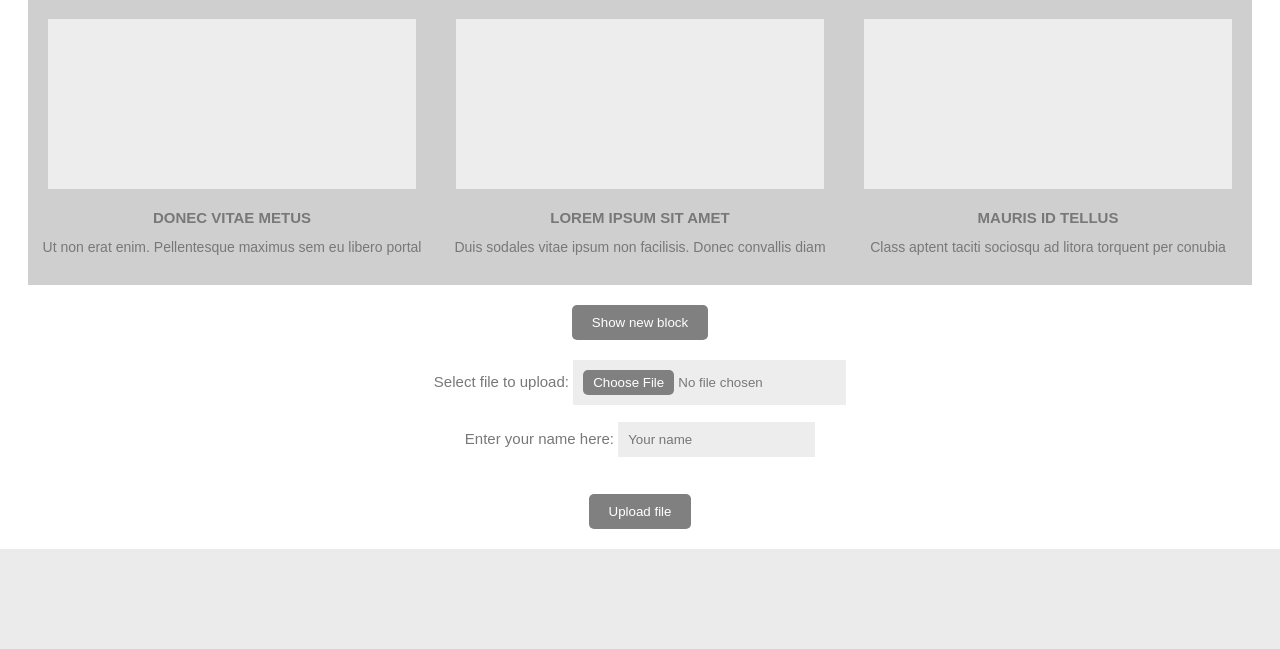
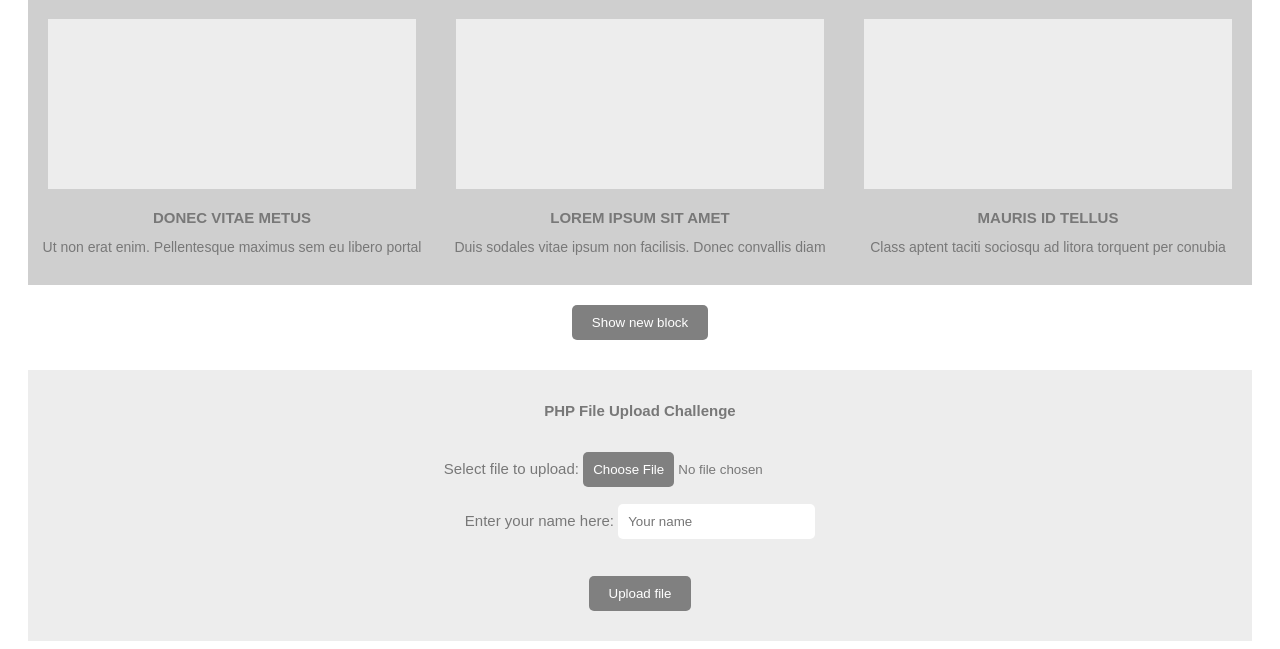
Before and after one commit to ErdbeerenindenBergen/php-project, a PHP site: page / in a window 1280 px wide. Shown: the part 675-1324 px from the top of the page. Before the commit the page ends 1224 px from the top, so only its background shows below. Run offline with PHP 8.4, Linux system fonts and the light colour scheme.

Commit message:
updating upload form formatting

```diff
--- a/index.php
+++ b/index.php
@@ -80,9 +80,10 @@
 
     </footer>
 
-    <button onclick="showNewBlock()">Show new block</button>
+    <button class="duplicate-block-button" onclick="showNewBlock()">Show new block</button>
 
     <form class="upload-form" action="upload.php" method="POST" enctype="multipart/form-data">
+        <h2 class="upload-form-heading">PHP File Upload Challenge</h2>
         Select file to upload:
         <input class="file-box" type="file" name="fileToUpload" id="fileToUpload">
         <br /><br />
--- a/style.css
+++ b/style.css
@@ -168,16 +168,33 @@ button:hover {
     cursor: pointer;
 }
 
+.duplicate-block-button {
+    margin-bottom: 30px;
+}
+
+.upload-form-heading {
+    padding-bottom: 20px;
+}
+
+.upload-form {
+    background-color: rgb(237, 237, 237);
+    padding: 20px 0 10px;
+}
+
 input {
     justify-content: center;
 }
 
-.input-box,
-.file-box {
+.input-box {
     padding: 10px;
     color: rgb(120, 120, 120);
-    background-color: rgb(237, 237, 237);
+    background-color: white;
     border-style: none;
+    border-radius: 5px;
+}
+
+input {
+    margin-top: 5px 5px 0 5px;
 }
 
 .file-box:hover {
@@ -187,7 +204,7 @@ input {
 ::-webkit-file-upload-button {
     background-color: gray;
     color: white;
-    padding: 5px 10px;
+    padding: 10px;
     border-radius: 5px;
     box-shadow: none;
     border-style: none;
@@ -239,7 +256,7 @@ tr:nth-child(odd) {
         margin: 60px 0;
     }
 
-    .header li:nth-child(1){
+    .header li:nth-child(1) {
         padding-top: 50px;
     }
 
```
Also changed, not shown: 1 other file. Lines whose indentation alone changed are shown as unchanged.
